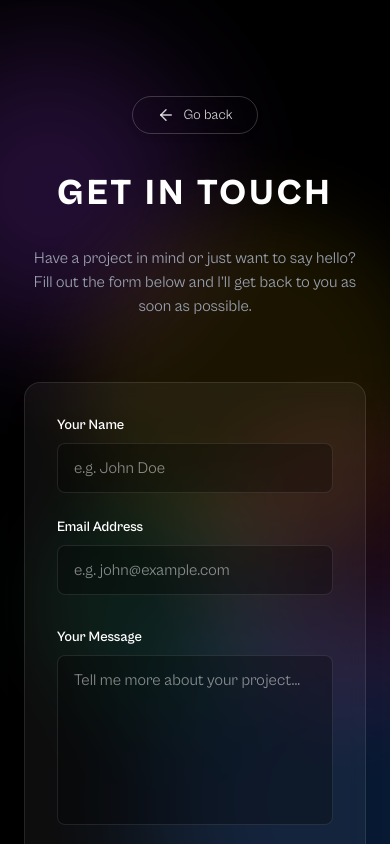
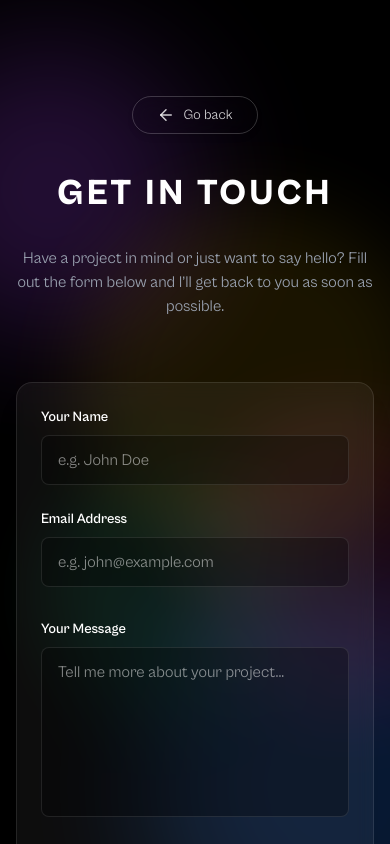
Before and after one commit to augustine-ugwu/newportfolio, a Next.js app: page /contact in a window 390 px wide. Shown: the top 844 px of the page. Built offline with nearby package versions, Linux system fonts and the light colour scheme.

Commit message:
Quick fix

```diff
--- a/src/app/components/About.js
+++ b/src/app/components/About.js
@@ -25,7 +25,7 @@ const textFade = {
 
 const About = () => {
   const paragraphs = [
-    `I'm Augustine, a frontend developer who blends clean, efficient code with creative problem-solving to build sleek, responsive interfaces. I specialize in turning concepts into fast, functional websites using modern tools like React, TypeScript, and Tailwind CSS. While I map out user flows in Figma and refine visuals in Photoshop and Illustrator, my core strength lies in translating those designs into smooth, interactive web experiences. From optimizing performance to implementing animations, I bridge the gap between design and development to deliver polished, user-friendly digital products.`,
+    `I'm Augustine, a front-end developer who blends clean and efficient code with creative problem-solving to build sleek, responsive interfaces. I specialise in transforming concepts into fast, functional websites using modern tools such as React, TypeScript, and Tailwind CSS. While I map out user flows in Figma and refine visuals in Photoshop and Illustrator, my core strength lies in translating those designs into smooth, interactive web experiences. From optimizing performance to implementing animations, I bridge the gap between design and development to deliver polished, user-friendly digital products.`,
   ];
 
   return (
--- a/src/app/components/ContactForm.js
+++ b/src/app/components/ContactForm.js
@@ -20,14 +20,15 @@ const ContactForm = () => {
     const publicKey = "dYfZlwXbe1ibgn7rt";
 
     const templateParams = {
-      title: "Contact Form Message",
       from_name: form.name,
       reply_to: form.email,
+      message: form.message,
       time: new Date().toLocaleTimeString([], {
         hour: "2-digit",
         minute: "2-digit",
       }),
-      message: form.message,
+      email: "augustinehills@yahoo.com",
+      title: "Contact Form Message",
     };
 
     emailjs
@@ -46,7 +47,7 @@ const ContactForm = () => {
   return (
     <form
       onSubmit={handleSubmit}
-      className="space-y-8 bg-white/5 backdrop-blur-sm p-8 rounded-2xl border border-white/10 shadow-xl">
+      className="space-y-8 bg-white/5 backdrop-blur-sm p-6 md:p-8 rounded-2xl border border-white/10 shadow-xl">
       <div className="grid grid-cols-1 md:grid-cols-2 gap-6">
         <div>
           <label htmlFor="name" className="block text-sm font-semibold mb-2">
--- a/src/app/components/Experience.js
+++ b/src/app/components/Experience.js
@@ -34,7 +34,7 @@ const Experience = () => {
   return (
     <motion.section
       id="experience"
-      className="relative z-10 max-w-4xl mx-auto space-y-10 text-gray-300 pt-16"
+      className="relative max-w-4xl mx-auto space-y-10 text-gray-300 pt-16"
       initial={{ opacity: 0 }}
       whileInView={{ opacity: 1 }}
       viewport={{ once: true }}
--- a/src/app/components/Portfolio.js
+++ b/src/app/components/Portfolio.js
@@ -9,7 +9,7 @@ const Portfolio = () => {
   return (
     <motion.section
       id="portfolio"
-      className="relative z-10 max-w-4xl mx-auto space-y-4 md:pt-20"
+      className="relative max-w-4xl mx-auto space-y-4 md:pt-20"
       initial={{ opacity: 0 }}
       whileInView={{ opacity: 1 }}
       viewport={{ once: true }}
@@ -27,7 +27,7 @@ const Portfolio = () => {
               alt={project.title}
               width={500}
               height={300}
-              className="rounded-xl w-full h-auto object-cover"
+              className="rounded-xl w-full h-auto object-cover group-hover:scale-105 transition-transform duration-500 ease-in-out"
             />
             <h3 className="mt-4 text-lg font-medium text-white">
               {project.title}
--- a/src/app/contact/page.js
+++ b/src/app/contact/page.js
@@ -9,7 +9,7 @@ const ContactPage = () => {
     <>
       <CustomCursor />
 
-      <main className="relative bg-black text-white font-[var(--font-geist-sans)] px-6 pt-24 pb-24 overflow-hidden min-h-screen">
+      <main className="relative bg-black text-white font-[var(--font-geist-sans)] px-4 md:px-6 pt-24 pb-24 overflow-hidden min-h-screen">
         {/* Background Glow Spots */}
         <div className="absolute top-10 left-[-100px] w-[300px] h-[300px] bg-purple-500 opacity-20 blur-3xl rounded-full z-0" />
         <div className="absolute bottom-10 right-[-150px] w-[400px] h-[400px] bg-blue-500 opacity-20 blur-3xl rounded-full z-0" />
```
Also changed, not shown: vercel.json (added).
